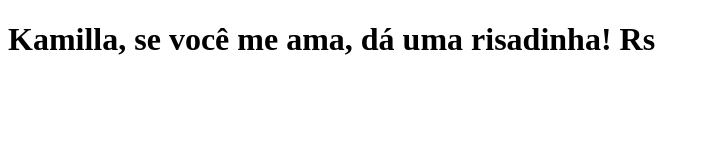
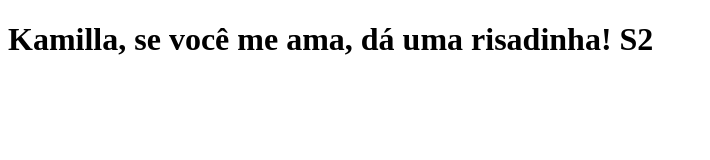
Before and after one commit to DevAlexanderMiranda/clone-tabnews, a Next.js app: page / in a window 1280 px wide. Shown: the top 160 px of the page, without its empty margins (0-710 px from the left). Built offline with nearby package versions, Linux system fonts and the light colour scheme.

Commit message:
Commit para a Vercel

```diff
--- a/pages/index.js
+++ b/pages/index.js
@@ -1,5 +1,5 @@
 function Home(){
-    return <h1> Kamilla, se você me ama, dá uma risadinha! Rs  </h1>
+    return <h1> Kamilla, se você me ama, dá uma risadinha! S2  </h1>
 }
 
 export default Home;
```
